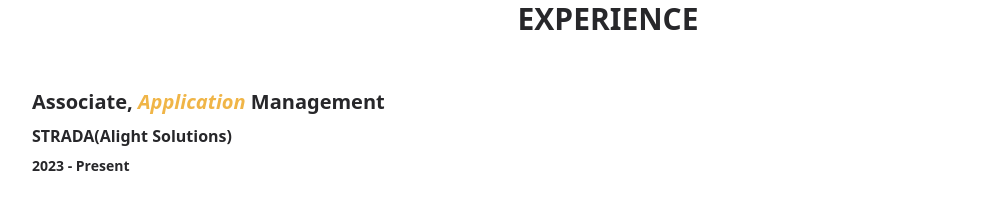
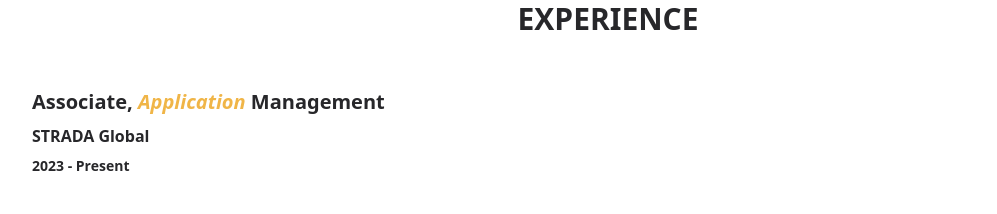
Before and after one commit to dickheadph/beta, a React (Vite) app: page / in a window 1280 px wide. Shown: the part 800-1014 px from the top of the page, without its empty margins (32-1029 px from the left). Built offline with nearby package versions, Linux system fonts and the light colour scheme; no server answers.

Commit message:
added cv and company update

```diff
--- a/src/Components/Expirience.jsx
+++ b/src/Components/Expirience.jsx
@@ -9,7 +9,7 @@ export const Expirience = () => {
   <div className='lg:flex flex-flex-wrap justify-between text-xs lg:text-base px-10'>
     <div className='text-left lg:mx-6 lg:my-0 my-4'>
     <h2 className='text-xl font-semibold text-zinc-800 xl:text-black'>Associate, <em className='text-[#f0b547]'> Application</em> Management
-    <h3 className='my-2 text-base'>STRADA(Alight Solutions)</h3>
+    <h3 className='my-2 text-base'>STRADA Global</h3>
     <p className='text-sm lg:text-sm xl:text-base'>2023 - Present</p>
     </h2>
     </div>
--- a/src/Components/Stack.jsx
+++ b/src/Components/Stack.jsx
@@ -1,7 +1,7 @@
 import React, { useState, useEffect } from 'react';
 import '../index.css';
 import Expirience from './Expirience';
-import CV from '../../public/ShanCarl_Belgica_Support.pdf';
+import CV from '../../public/ShanCarl_Belgica_Tech_Supp.pdf';
 import {
   SiHtml5,
   SiNodedotjs,
```
